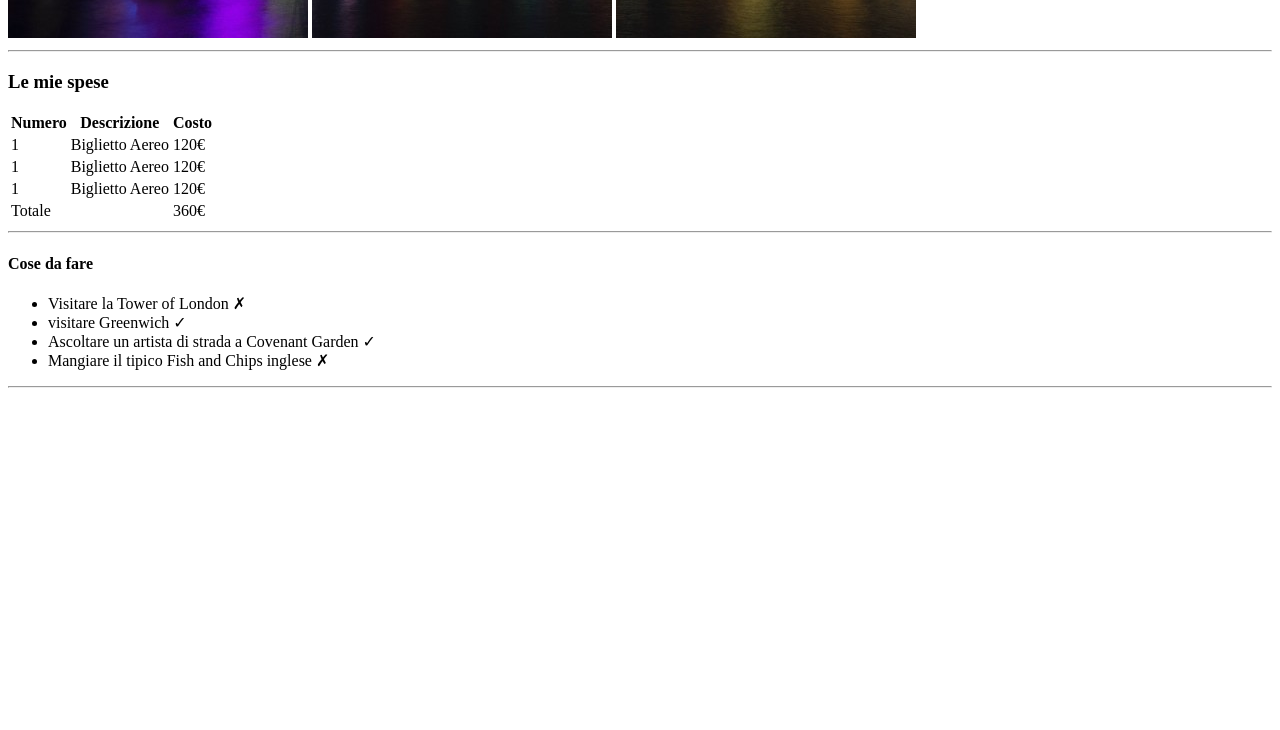
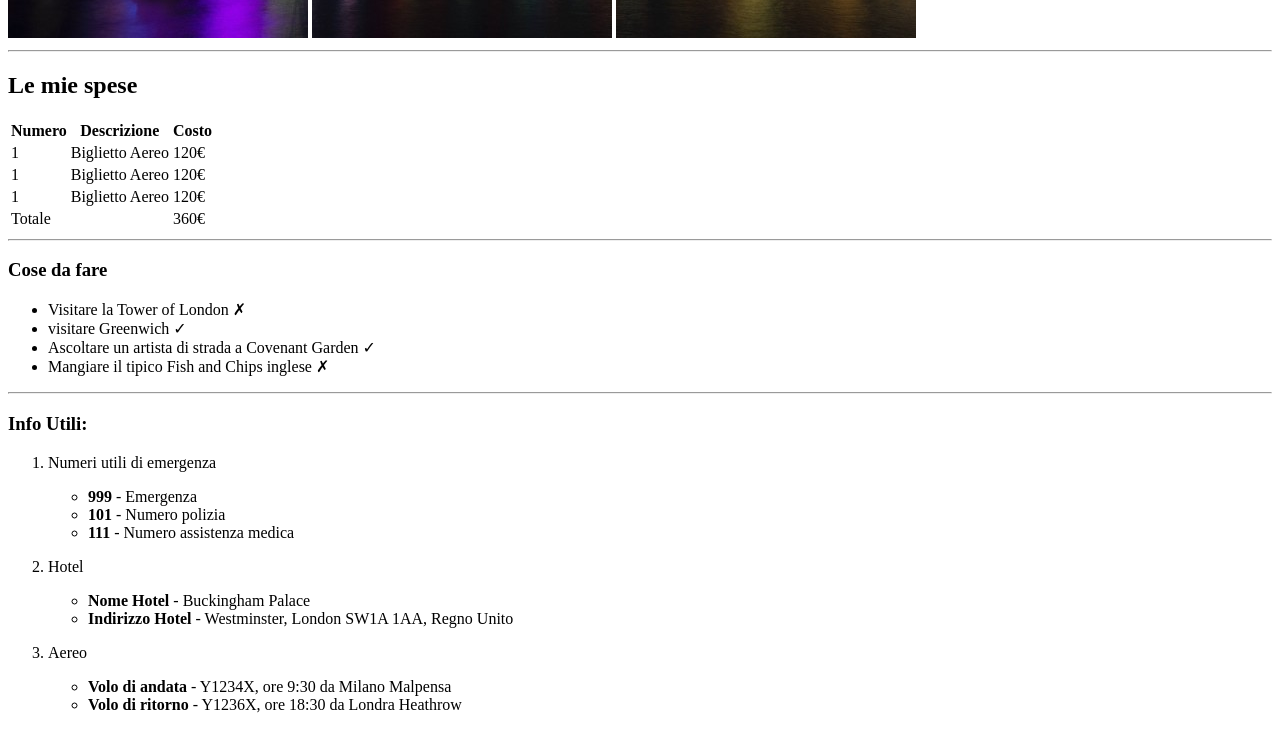
Before and after one commit to iormat/html-london-trip, a plain HTML site: page index.html in a window 1280 px wide. Shown: the part 629-1359 px from the top of the page. Before the commit the page ends 1025 px from the top, so only its background shows below. Drawn offline with Linux system fonts and the light colour scheme.

Commit message:
trip_info update

```diff
--- a/index.html
+++ b/index.html
@@ -22,8 +22,9 @@
     </header>
 
     <main>
+
         <section class="expenses">
-            <h3>Le mie spese</h3>
+            <h2>Le mie spese</h2>
             <!-- qui inizia la table -->
             <table>
                 <thead>
@@ -57,9 +58,11 @@
                 </tbody>
             </table>
         </section>
+
         <hr>
+
         <section class="todo">
-            <h4>Cose da fare</h4>
+            <h3>Cose da fare</h3>
             <ul>
                 <li>Visitare la Tower of London &cross;</li>
                 <li>visitare Greenwich &checkmark;</li>
@@ -67,8 +70,37 @@
                 <li>Mangiare il tipico Fish and Chips inglese &cross;</li>
             </ul>
         </section>
+
         <hr>
-        <section class="trip_info"></section>
+
+        <section class="trip_info">
+            <h3>Info Utili:</h3>
+            <ol>
+                <li>
+                    <p>Numeri utili di emergenza</p>
+                    <ul>
+                        <li><strong>999</strong> - Emergenza</li>
+                        <li><strong>101</strong> - Numero polizia</li>
+                        <li><strong>111</strong> - Numero assistenza medica</li>
+                    </ul>
+                </li>
+                <li>
+                    <p>Hotel</p>
+                    <ul>
+                        <li><strong>Nome Hotel</strong> - Buckingham Palace</li>
+                        <li><strong>Indirizzo Hotel</strong> - Westminster, London SW1A 1AA, Regno Unito</li>
+                    </ul>
+                </li>
+                <li>
+                    <p>Aereo</p>
+                    <ul>
+                        <li><strong>Volo di andata</strong> - Y1234X, ore 9:30 da Milano Malpensa</li>
+                        <li><strong>Volo di ritorno</strong> - Y1236X, ore 18:30 da Londra Heathrow</li>
+                    </ul>
+                </li>
+            </ol>
+        </section>
+
     </main>
 
     <footer>
```
